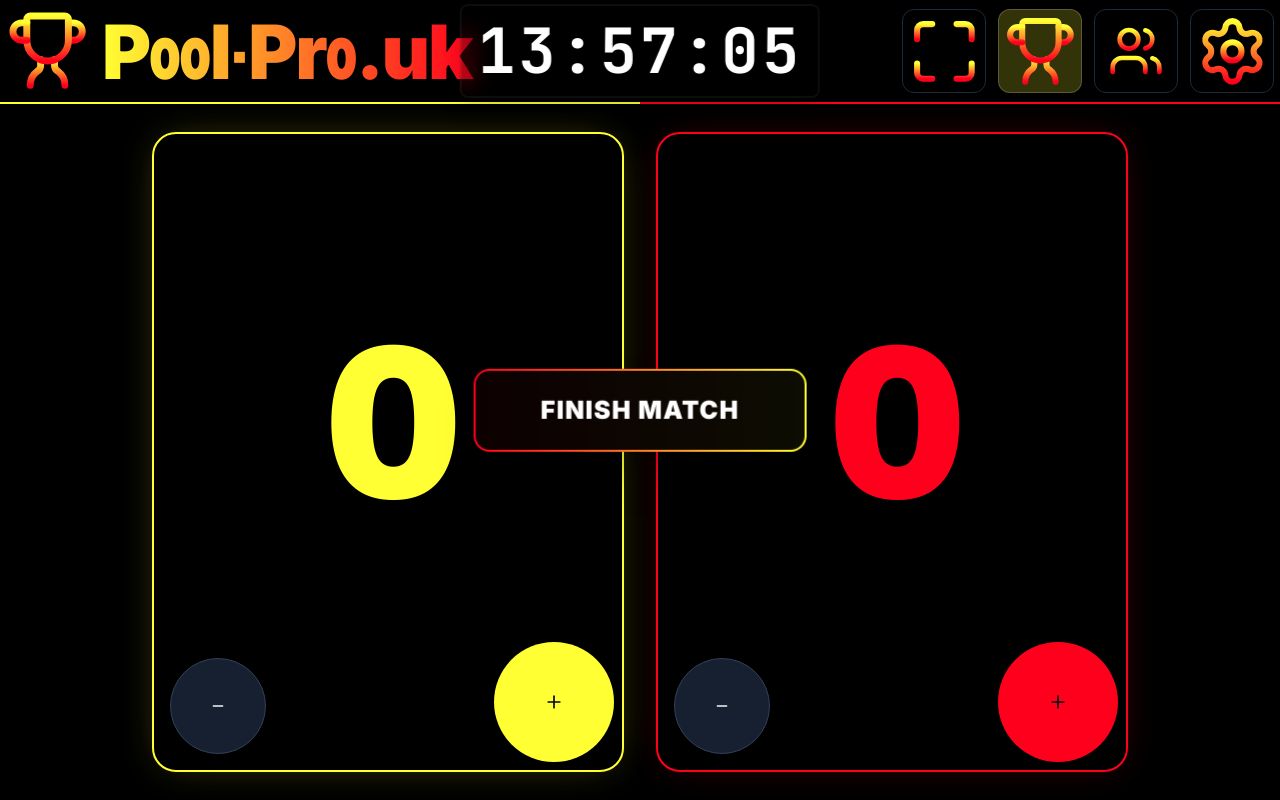
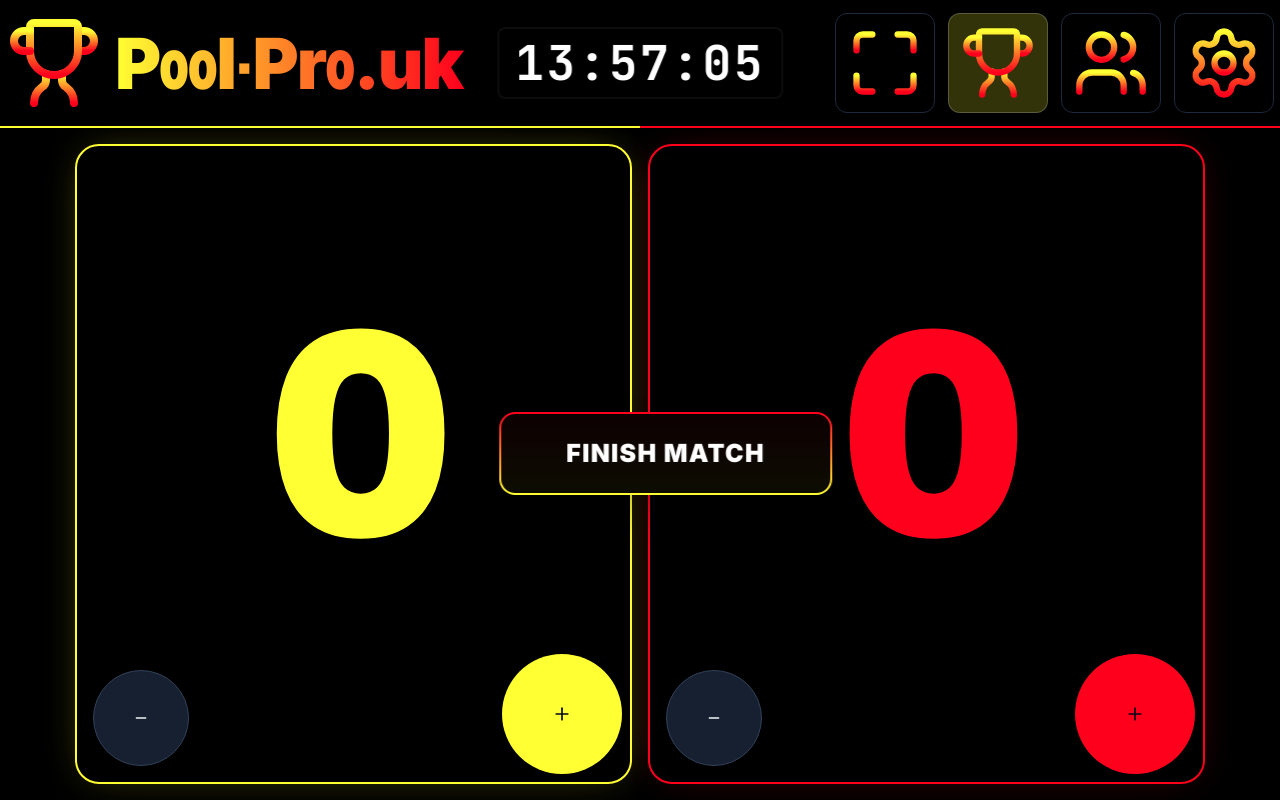
Before and after one commit to benjistealth/PoolPro, a React (Vite) app: page / in a window 1280 px wide. Built offline with nearby package versions, Linux system fonts and the light colour scheme.

Commit message:
CSS mod again

```diff
--- a/src/App.tsx
+++ b/src/App.tsx
@@ -80,7 +80,7 @@ export default function App() {
 
     // We prioritize height for scaling tiers in landscape-intended apps.
     // Screens below 768px wide OR below 500px tall are treated as phone for compact top bars.
-    const isPhone = windowSize.width < 768 || windowSize.height < 500;
+    const isPhone = windowSize.width < 1301 || windowSize.height < 500;
     const isTablet = !isPhone && windowSize.width < 1024;
     const isDesktop = !isPhone && !isTablet;
     const isLandscape = windowSize.width > windowSize.height;
```
